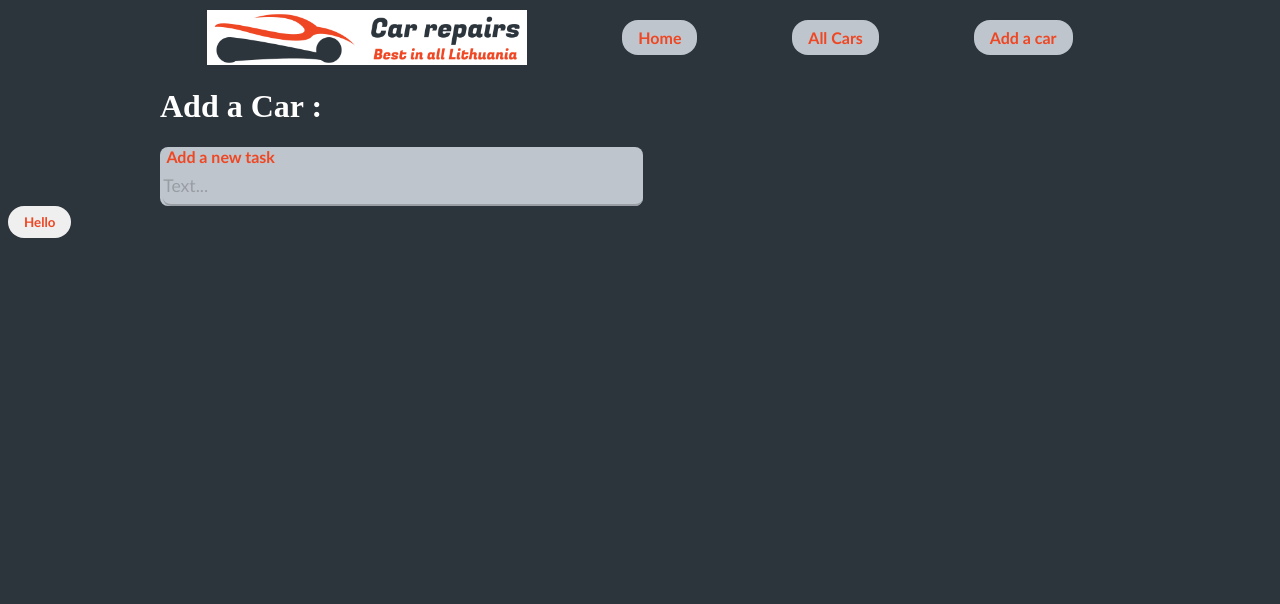
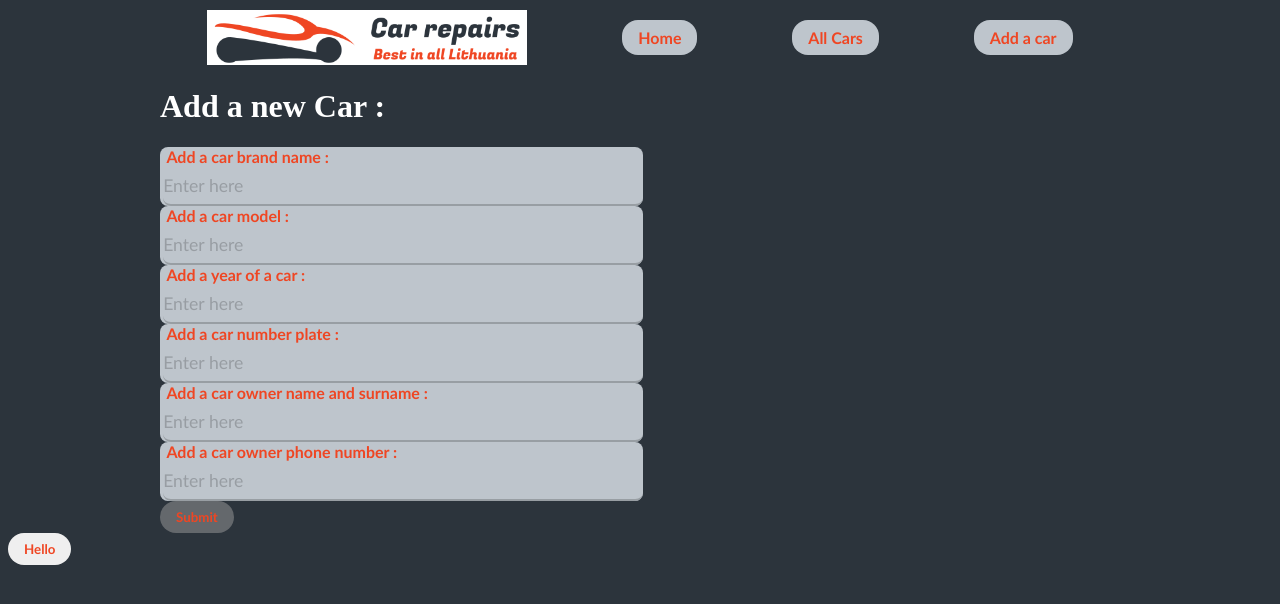
Before and after one commit to LukasKliukas/exam-car-service-front-end-lukas-kliukas-2022-05, a React (Create React App) app: page /addCar in a window 1280 px wide. Shown: the top 604 px of the page. Built offline with nearby package versions, Linux system fonts and the light colour scheme; the HTML template or start-up script is replaced by a standard one.

Commit message:
AddCar form works

```diff
--- a/src/pages/AddCar/AddCar.jsx
+++ b/src/pages/AddCar/AddCar.jsx
@@ -1,21 +1,107 @@
-import React from 'react';
-import PropTypes from 'prop-types';
+import React, { useState } from 'react';
 import Input from '../../components/Input/Input';
 import Wrapper from '../../components/Wrapper/Wrapper';
+import Button from '../../components/Button/Button';
+
+const token = localStorage.getItem('token');
 
 const AddCar = (props) => {
+  const [brand, setBrand] = useState('');
+  const [model, setModel] = useState('');
+  const [year, setYear] = useState('');
+  const [number, setNumber] = useState('');
+  const [owner, setOwner] = useState('');
+  const [phone, setPhone] = useState('');
+  const [message, setMessage] = useState('');
+
+  async function sendPostFetch() {
+    const newPostObj = {
+      brand: brand,
+      model: model,
+      number: number,
+      owner: owner,
+      phone: phone,
+      year: year,
+    };
+    const resp = await fetch(`${process.env.REACT_APP_SERVER_URL}/cars`, {
+      method: 'POST',
+      headers: {
+        Authorization: `Bearer ${token}`,
+        'Content-Type': 'application/json',
+      },
+      body: JSON.stringify(newPostObj),
+    });
+    const atsInJs = await resp.json();
+    console.log('atsInJs ===', atsInJs);
+
+    if (atsInJs.msg) {
+      setMessage(atsInJs.msg);
+    }
+    if (atsInJs.err) {
+      setMessage(atsInJs.err);
+    }
+  }
+
+  function submitHandler(e) {
+    e.preventDefault();
+    sendPostFetch();
+  }
+
   return (
     <Wrapper>
-      <h1>Add a Car :</h1>
-      <Input
-        label='Add a new task'
-        name='input'
-        type='text'
-        placeholder='Text...'
-        handleChange={() => {
-          console.log('labas');
-        }}
-      />
+      <h1>Add a new Car :</h1>
+      <form onSubmit={submitHandler}>
+        {message && <h2>{message}</h2>}
+        <Input
+          label='Add a car brand name :'
+          name='brand'
+          type='text'
+          placeholder='Enter here'
+          handleChange={(value) => setBrand(value)}
+          initialValue={brand}
+        />
+        <Input
+          label='Add a car model :'
+          name='model'
+          type='text'
+          placeholder='Enter here'
+          handleChange={(value) => setModel(value)}
+          value={model}
+        />
+        <Input
+          label='Add a year of a car :'
+          name='year'
+          type='text'
+          placeholder='Enter here'
+          handleChange={(value) => setYear(value)}
+          value={year}
+        />
+        <Input
+          label='Add a car number plate :'
+          name='number'
+          type='text'
+          placeholder='Enter here'
+          handleChange={(value) => setNumber(value)}
+          value={number}
+        />
+        <Input
+          label='Add a car owner name and surname :'
+          name='owner'
+          type='text'
+          placeholder='Enter here'
+          handleChange={(value) => setOwner(value)}
+          value={owner}
+        />
+        <Input
+          label='Add a car owner phone number :'
+          name='phone'
+          type='text'
+          placeholder='Enter here'
+          handleChange={(value) => setPhone(value)}
+          value={phone}
+        />
+        <Button type='submit'>Submit</Button>
+      </form>
     </Wrapper>
   );
 };
```
